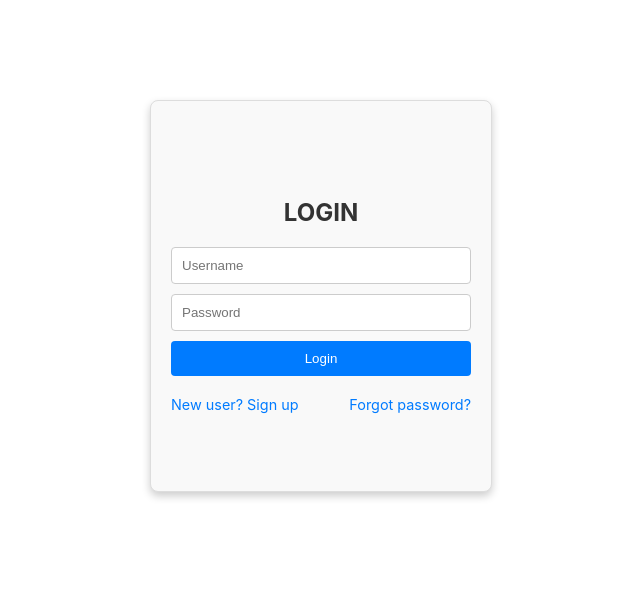
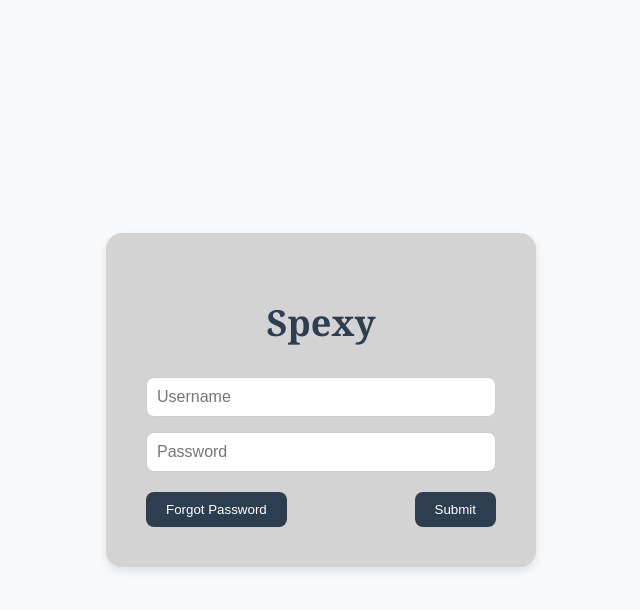
Before and after one commit to timsinashok/spexy, a React (Create React App) app in the folder spexy/: page / in a window 1280 px wide. Shown: the top 610 px of the page, without its empty margins (319-959 px from the left). Built offline with nearby package versions, Linux system fonts and the light colour scheme.

Commit message:
make the spexy login

```diff
--- a/spexy/src/components/Login/LoginForm.js
+++ b/spexy/src/components/Login/LoginForm.js
@@ -37,6 +37,116 @@
 
 
 // src/components/Login/LoginForm.js
+// import React, { useState } from 'react';
+
+// function LoginForm() {
+//     const [username, setUsername] = useState('');
+//     const [password, setPassword] = useState('');
+
+//     const handleLogin = () => {
+//         console.log('Logging in:', username, password);
+//     };
+
+//     return (
+//         <div style={styles.container}>
+//             <h2 style={styles.title}>LOGIN</h2>
+//             <div style={styles.inputContainer}>
+//                 <InputField
+//                     type="text"
+//                     placeholder="Username"
+//                     value={username}
+//                     onChange={(e) => setUsername(e.target.value)}
+//                 />
+//                 <InputField
+//                     type="password"
+//                     placeholder="Password"
+//                     value={password}
+//                     onChange={(e) => setPassword(e.target.value)}
+//                 />
+//                 <button style={styles.button} onClick={handleLogin}>Login</button>
+//             </div>
+//             <div style={styles.links}>
+//                 <a href="/signup" style={styles.link}>New user? Sign up</a>
+//                 <a href="/reset" style={styles.link}>Forgot password?</a>
+//             </div>
+//         </div>
+//     );
+// }
+
+// function InputField({ type, placeholder, value, onChange }) {
+//     return (
+//         <input
+//             type={type}
+//             placeholder={placeholder}
+//             value={value}
+//             onChange={onChange}
+//             style={styles.input}
+//         />
+//     );
+// }
+
+// export default LoginForm;
+
+// const styles = {
+//     container: {
+//         display: 'flex',
+//         flexDirection: 'column',
+//         alignItems: 'center',
+//         justifyContent: 'center',
+//         border: '1px solid #ddd',
+//         padding: '20px',
+//         width: '300px',
+//         height: '350px',
+//         margin: '100px auto',
+//         borderRadius: '8px',
+//         boxShadow: '0 4px 8px rgba(0, 0, 0, 0.2)',
+//         backgroundColor: '#f9f9f9',
+//     },
+//     title: {
+//         marginBottom: '20px',
+//         fontSize: '24px',
+//         fontWeight: 'bold',
+//         color: '#333',
+//     },
+//     inputContainer: {
+//         width: '100%',
+//         display: 'flex',
+//         flexDirection: 'column',
+//         gap: '10px',
+//     },
+//     input: {
+//         padding: '10px',
+//         border: '1px solid #ccc',
+//         borderRadius: '4px',
+//         width: '100%',
+//         boxSizing: 'border-box',
+//     },
+//     button: {
+//         padding: '10px',
+//         backgroundColor: '#007bff',
+//         color: '#fff',
+//         border: 'none',
+//         borderRadius: '4px',
+//         cursor: 'pointer',
+//         transition: 'background-color 0.3s ease',
+//     },
+//     links: {
+//         marginTop: '20px',
+//         display: 'flex',
+//         justifyContent: 'space-between',
+//         width: '100%',
+//         fontSize: '0.9em',
+//         color: '#007bff',
+//     },
+//     link: {
+//         textDecoration: 'none',
+//         color: '#007bff',
+//     }
+// };
+
+
+
+
 import React, { useState } from 'react';
 
 function LoginForm() {
@@ -49,7 +159,8 @@ function LoginForm() {
 
     return (
         <div style={styles.container}>
-            <h2 style={styles.title}>LOGIN</h2>
+            <div style={styles.card}>
+                <h1 style={styles.header}>Spexy</h1>
                 <div style={styles.inputContainer}>
                     <InputField
                         type="text"
@@ -63,11 +174,11 @@ function LoginForm() {
                         value={password}
                         onChange={(e) => setPassword(e.target.value)}
                     />
-                <button style={styles.button} onClick={handleLogin}>Login</button>
                 </div>
-            <div style={styles.links}>
-                <a href="/signup" style={styles.link}>New user? Sign up</a>
-                <a href="/reset" style={styles.link}>Forgot password?</a>
+                <div style={styles.buttonContainer}>
+                    <button style={styles.buttonSecondary}>Forgot Password</button>
+                    <button style={styles.button} onClick={handleLogin}>Submit</button>
+                </div>
             </div>
         </div>
     );
@@ -93,53 +204,60 @@ const styles = {
         flexDirection: 'column',
         alignItems: 'center',
         justifyContent: 'center',
-        border: '1px solid #ddd',
-        padding: '20px',
-        width: '300px',
-        height: '350px',
-        margin: '100px auto',
-        borderRadius: '8px',
-        boxShadow: '0 4px 8px rgba(0, 0, 0, 0.2)',
-        backgroundColor: '#f9f9f9',
+        height: '100vh',
+        backgroundColor: '#f8f9fa', // Light background color
     },
-    title: {
-        marginBottom: '20px',
-        fontSize: '24px',
+    card: {
+        backgroundColor: '#d3d3d3', // Light gray background for card
+        padding: '40px',
+        borderRadius: '16px',
+        boxShadow: '0 4px 8px rgba(0, 0, 0, 0.1)',
+        width: '350px',
+        textAlign: 'center',
+    },
+    header: {
+        fontSize: '36px',
         fontWeight: 'bold',
-        color: '#333',
+        marginBottom: '30px',
+        color: '#2c3e50',
+        fontFamily: 'Georgia, serif', // Match the font style in the design
     },
     inputContainer: {
         width: '100%',
         display: 'flex',
         flexDirection: 'column',
-        gap: '10px',
+        gap: '15px',
     },
     input: {
         padding: '10px',
         border: '1px solid #ccc',
-        borderRadius: '4px',
+        borderRadius: '8px',
         width: '100%',
         boxSizing: 'border-box',
+        fontSize: '16px',
+        outline: 'none',
+    },
+    buttonContainer: {
+        display: 'flex',
+        justifyContent: 'space-between',
+        marginTop: '20px',
     },
     button: {
-        padding: '10px',
-        backgroundColor: '#007bff',
+        padding: '10px 20px',
+        backgroundColor: '#2c3e50',
         color: '#fff',
         border: 'none',
-        borderRadius: '4px',
+        borderRadius: '8px',
         cursor: 'pointer',
-        transition: 'background-color 0.3s ease',
+        fontFamily: 'Arial, sans-serif',
     },
-    links: {
-        marginTop: '20px',
-        display: 'flex',
-        justifyContent: 'space-between',
-        width: '100%',
-        fontSize: '0.9em',
-        color: '#007bff',
-    },
-    link: {
-        textDecoration: 'none',
-        color: '#007bff',
+    buttonSecondary: {
+        padding: '10px 20px',
+        backgroundColor: '#2c3e50',
+        color: '#fff',
+        border: 'none',
+        borderRadius: '8px',
+        cursor: 'pointer',
+        fontFamily: 'Arial, sans-serif',
     }
 };
```
Lines whose indentation alone changed are shown as unchanged.
